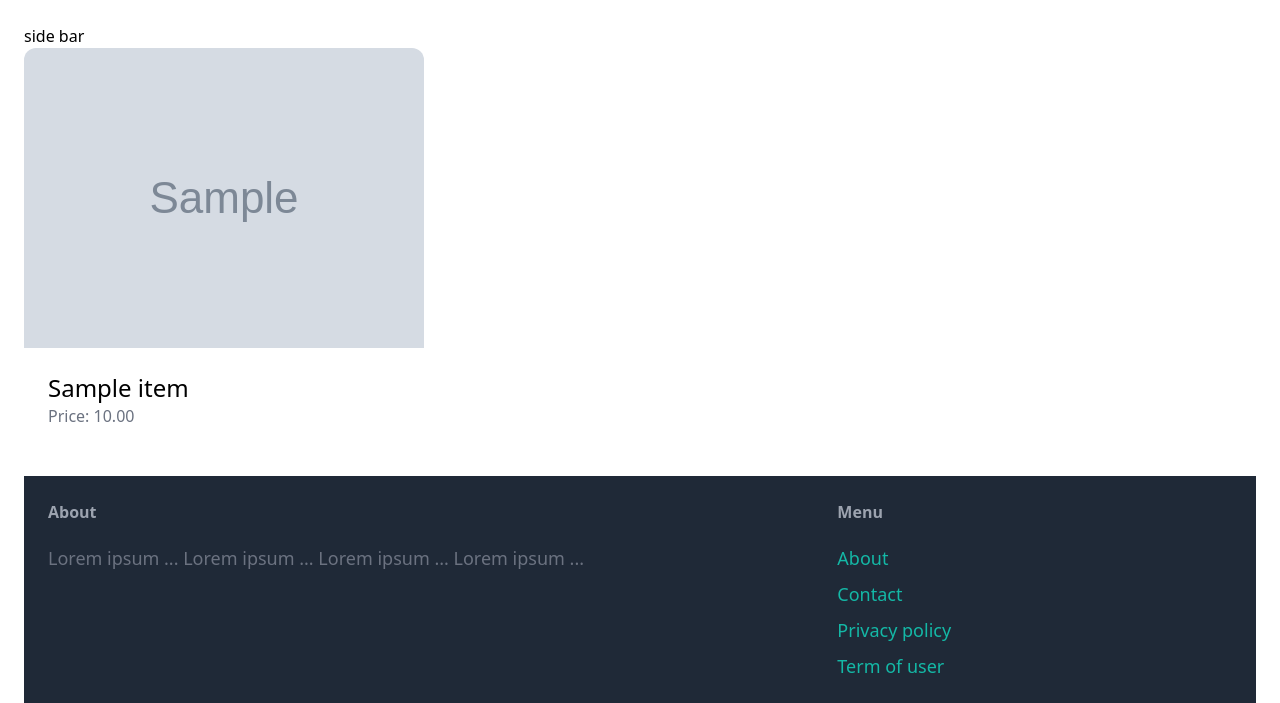
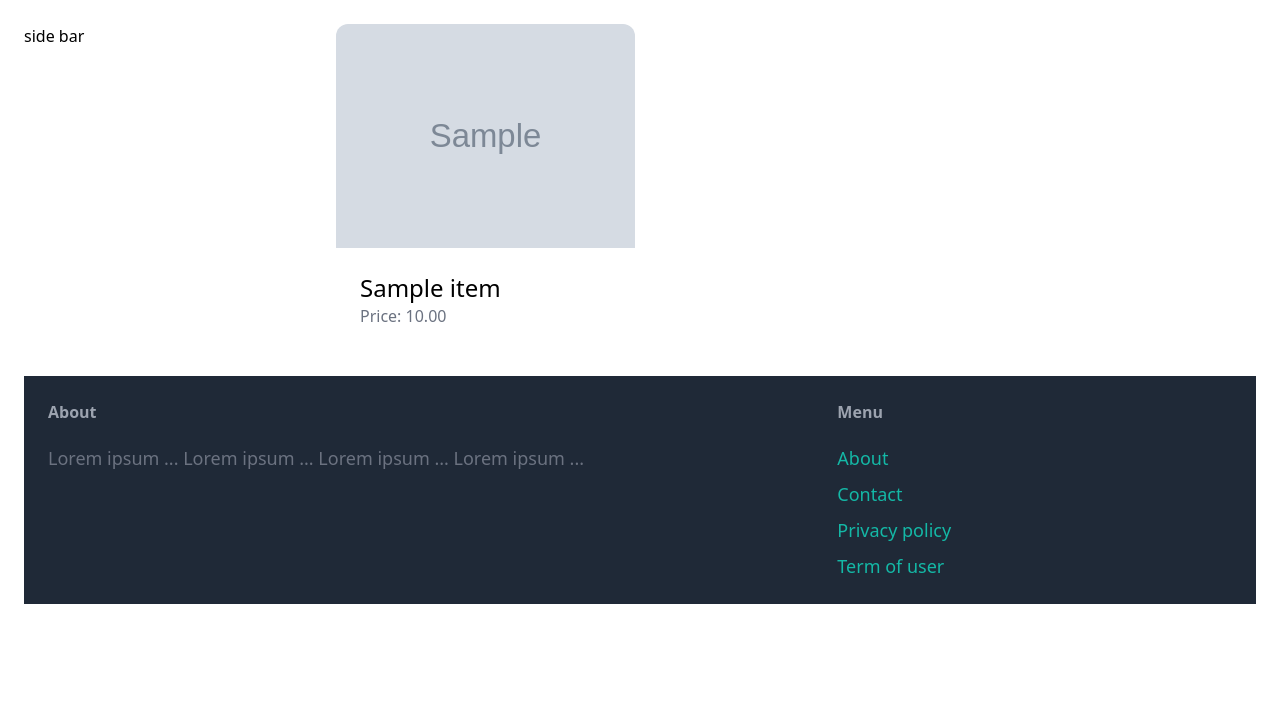
Before and after one commit to msaeiid/MyPortfolio, a Django app: template templates/Marketplace/item_list.html in a window 1280 px wide. Shown: the part 77-780 px from the top of the page. After the commit the page ends 681 px from the top, so only its background shows below. Run offline with Django 5.2, Linux system fonts and the light colour scheme; the template is opened without the code that fills it: values that come from a table or form of the project are taken from there, others are empty; tables that the repository leaves empty hold one stand-in row (values such as "Sample post"); grey boxes marked "Sample" are stand-in pictures; some libraries are stand-ins or nearby versions.

Commit message:
stable until 1:39:57

```diff
--- a/templates/Marketplace/item_list.html
+++ b/templates/Marketplace/item_list.html
@@ -5,7 +5,7 @@
 {% endblock %}
 
 {% block content %}
-    <div class="pb-6 grid-cols-4 gap-4">
+    <div class="pb-6 grid grid-cols-4 gap-4">
         <div class="col-span-1">
             side bar
         </div>
```
